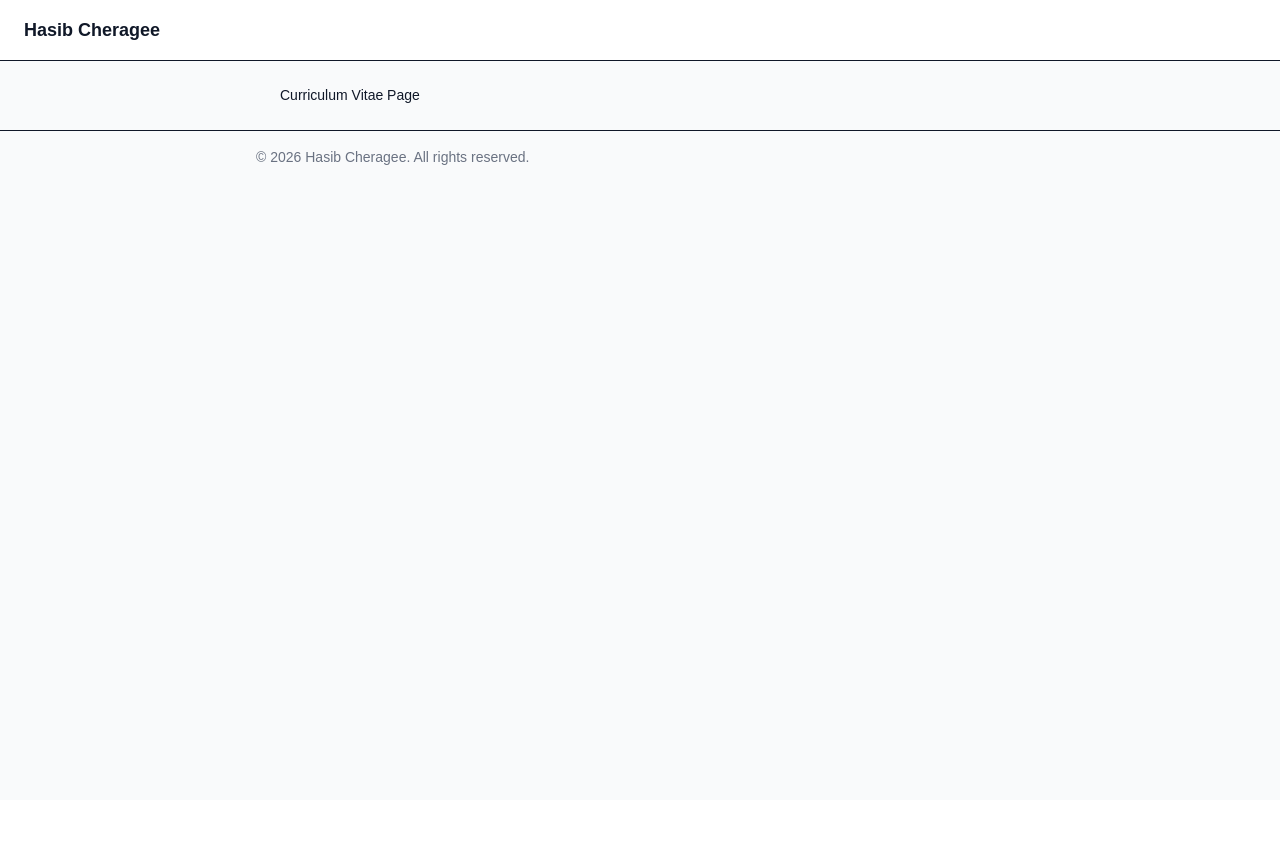
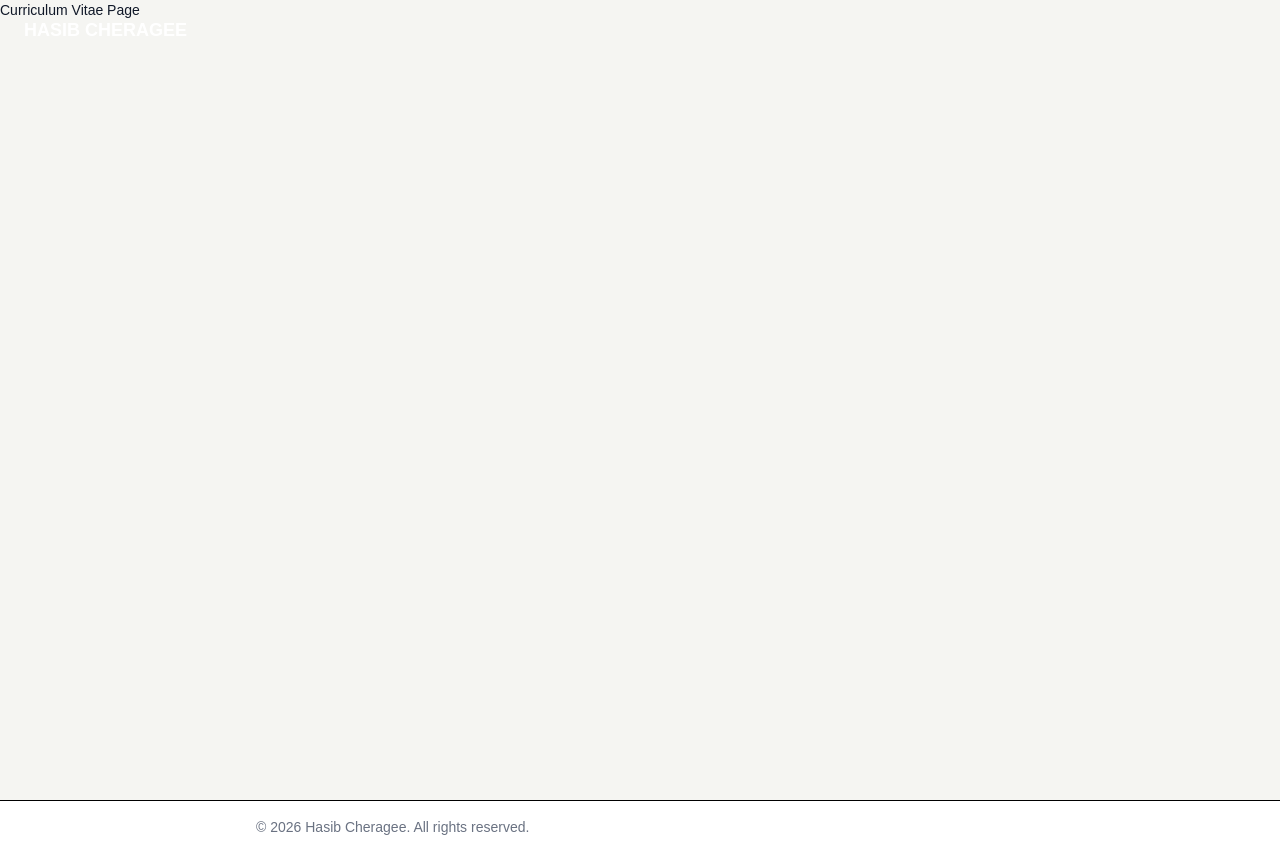
Before and after one commit to injaamam/hasib-portfolio, a Next.js app in the folder frontend/: page /cv in a window 1280 px wide. Before the commit the page ends 800 px from the top, so only its background shows below. Built offline with nearby package versions, Linux system fonts and the light colour scheme.

Commit message:
add header footer

```diff
--- a/frontend/src/components/SiteLayout.jsx
+++ b/frontend/src/components/SiteLayout.jsx
@@ -1,22 +1,15 @@
 "use client";
 
-import { usePathname } from "next/navigation";
-
 export default function SiteLayout({ children }) {
-  const pathname = usePathname();
-  const isHomePage = pathname === "/home";
-
-  if (isHomePage) {
-    return <div className="min-h-screen bg-[#f5f5f2] text-gray-900">{children}</div>;
-  }
-
   return (
-    <div className="min-h-screen bg-gray-50 text-gray-900">
-      <header className="bg-white border-b py-4 px-6">
-        <h1 className="text-lg font-bold">Hasib Cheragee</h1>
+    <div>
+      <header className="py-4 px-6 fixed top-0 left-0 right-0 z-10">
+        <h1 className="text-lg text-white font-bold uppercase">
+          Hasib Cheragee
+        </h1>
       </header>
 
-      <main className="max-w-3xl mx-auto p-6">{children}</main>
+      <div className="min-h-screen bg-[#f5f5f2] text-gray-900">{children}</div>
 
       <footer className="mt-auto border-t py-4 px-6">
         <div className="max-w-3xl mx-auto text-sm text-gray-500">
@@ -25,4 +18,20 @@ export default function SiteLayout({ children }) {
       </footer>
     </div>
   );
+
+  // return (
+  //   <div className="min-h-screen bg-gray-50 text-gray-900">
+  //     <header className="bg-white border-b py-4 px-6">
+  //       <h1 className="text-lg font-bold">Hasib Cheragee</h1>
+  //     </header>
+
+  //     <main className="max-w-3xl mx-auto p-6">{children}</main>
+
+  //     <footer className="mt-auto border-t py-4 px-6">
+  //       <div className="max-w-3xl mx-auto text-sm text-gray-500">
+  //         © 2026 Hasib Cheragee. All rights reserved.
+  //       </div>
+  //     </footer>
+  //   </div>
+  // );
 }
```
